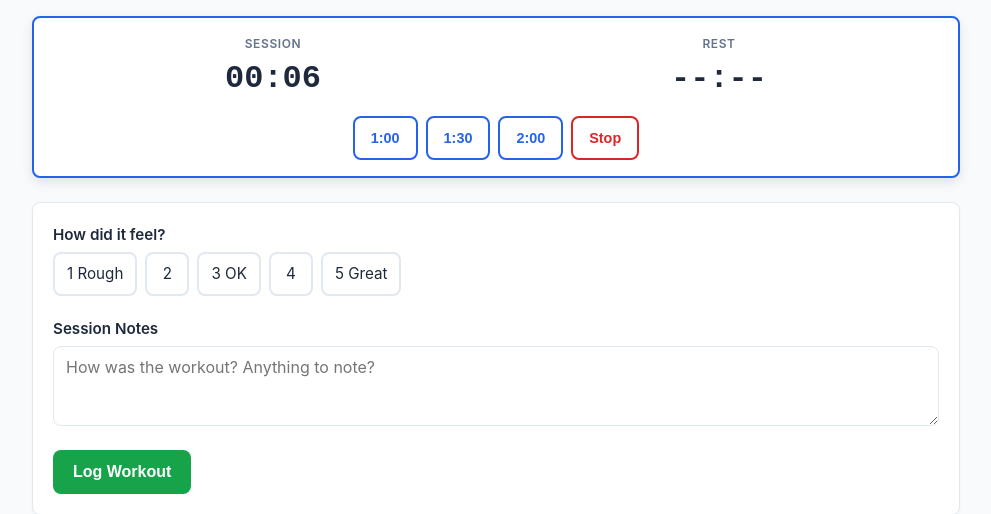
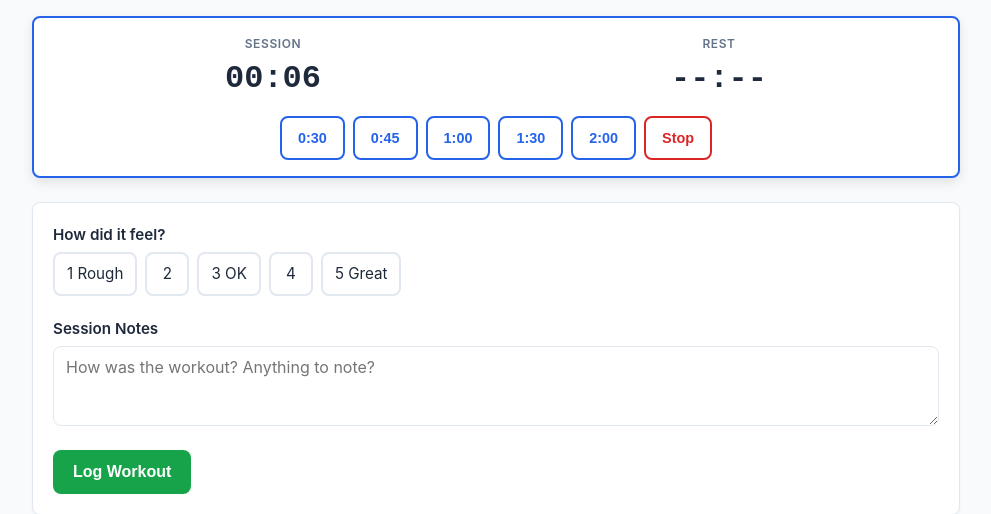
Before and after one commit to tescher/fitlocal, a Python web app: template templates/workout_today.html in a window 1280 px wide. Shown: the part 153-667 px from the top of the page, without its empty margins (144-1135 px from the left). Run offline with Jinja, Linux system fonts and the light colour scheme; the template is opened without the code that fills it, so the values that code supplies are empty.

Commit message:
Add 0:30 and 0:45 rest timer buttons
Co-Authored-By: Claude Sonnet 4.6 <noreply@anthropic.com>

```diff
--- a/templates/workout_today.html
+++ b/templates/workout_today.html
@@ -29,6 +29,8 @@
         </div>
     </div>
     <div class="timer-buttons">
+        <button type="button" class="btn-timer" onclick="startRest(30)">0:30</button>
+        <button type="button" class="btn-timer" onclick="startRest(45)">0:45</button>
         <button type="button" class="btn-timer" onclick="startRest(60)">1:00</button>
         <button type="button" class="btn-timer" onclick="startRest(90)">1:30</button>
         <button type="button" class="btn-timer" onclick="startRest(120)">2:00</button>
```
